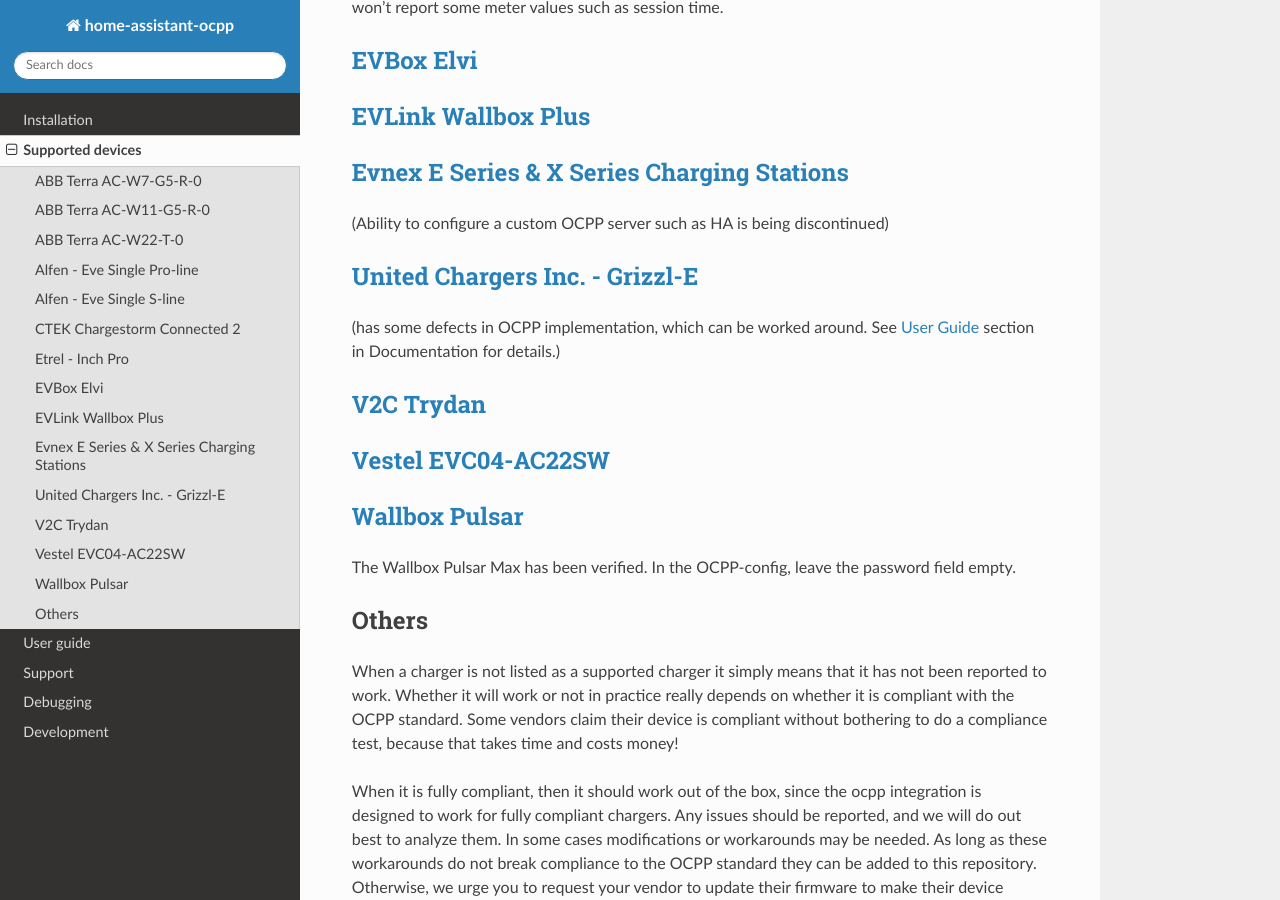
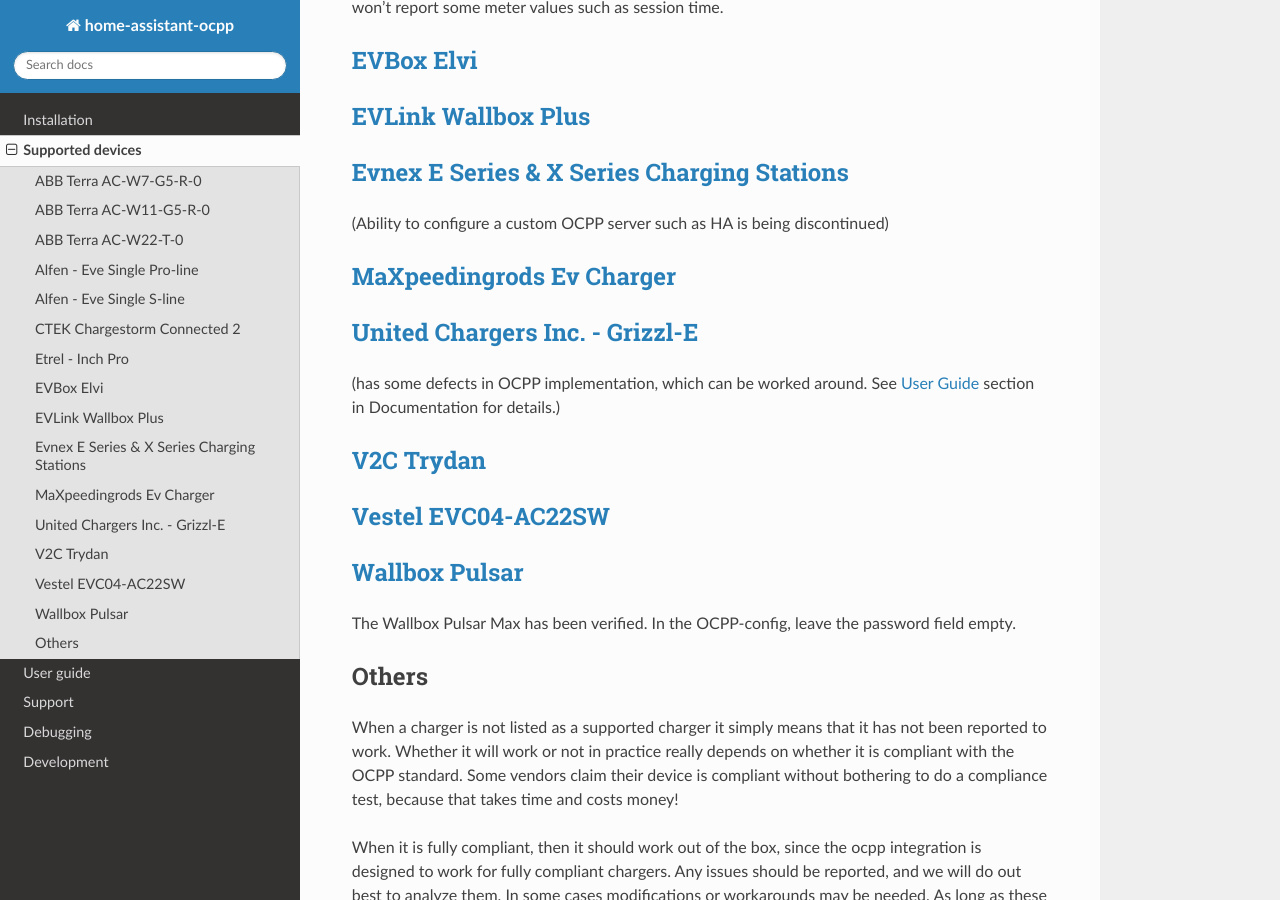
Before and after one commit to lbbrhzn/ocpp, a Sphinx documentation site: the page built from docs/supported-devices.md, in a window 1280 px wide and 900 px high, scrolled down 750 px. Built offline with Sphinx 7.4.7 and the Read the Docs theme 2.0.0, drawn with Linux system fonts in a browser that asks for light colours.

Commit message:
add maXpeedingrods Ev Charger

```diff
--- a/docs/supported-devices.md
+++ b/docs/supported-devices.md
@@ -28,6 +28,8 @@
 ## [Evnex E Series & X Series Charging Stations](https://www.evnex.com/)
 (Ability to configure a custom OCPP server such as HA is being discontinued)
 
+## [MaXpeedingrods Ev Charger](https://www.maxpeedingrods.com/category/ev-charger.html)
+
 ## [United Chargers Inc. - Grizzl-E](https://grizzl-e.com/about/)
 (has some defects in OCPP implementation, which can be worked around. See [User Guide](https://github.com/lbbrhzn/ocpp/blob/main/docs/user-guide.md) section in Documentation for details.)
 
```
